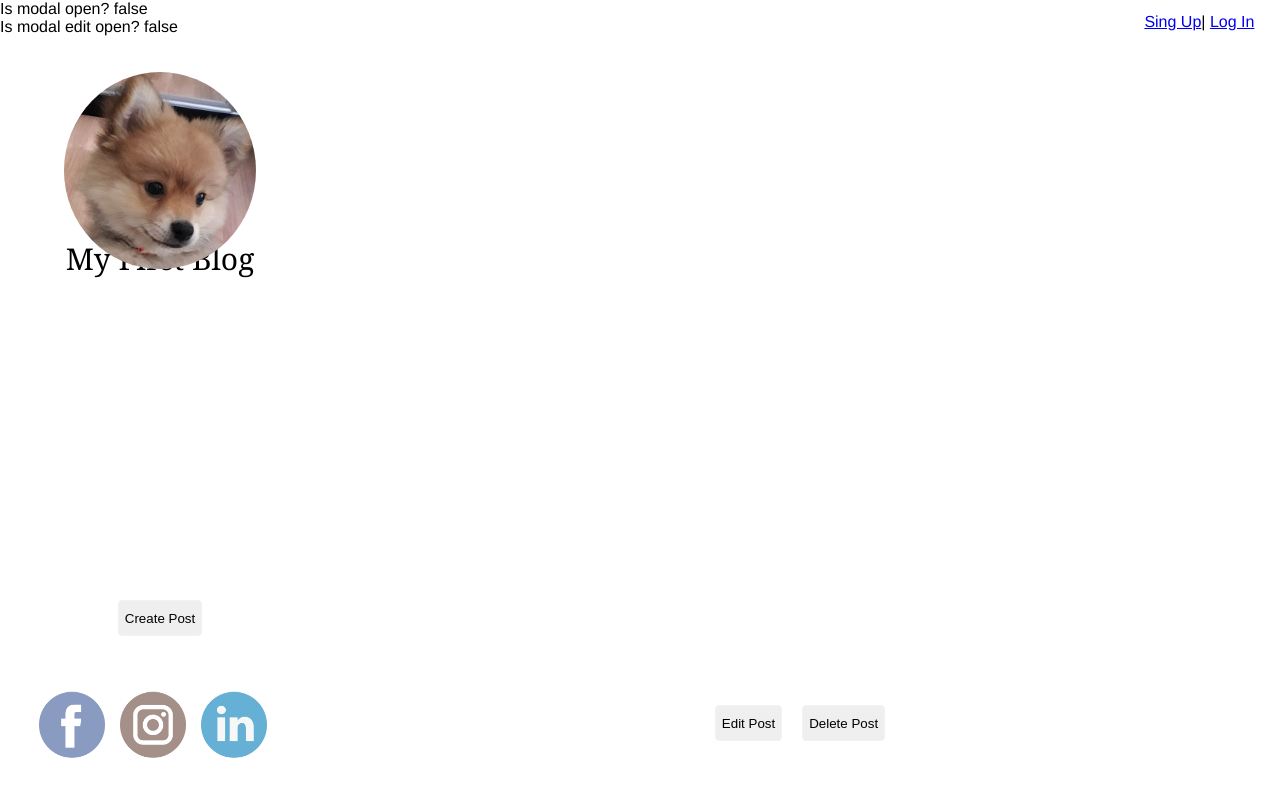
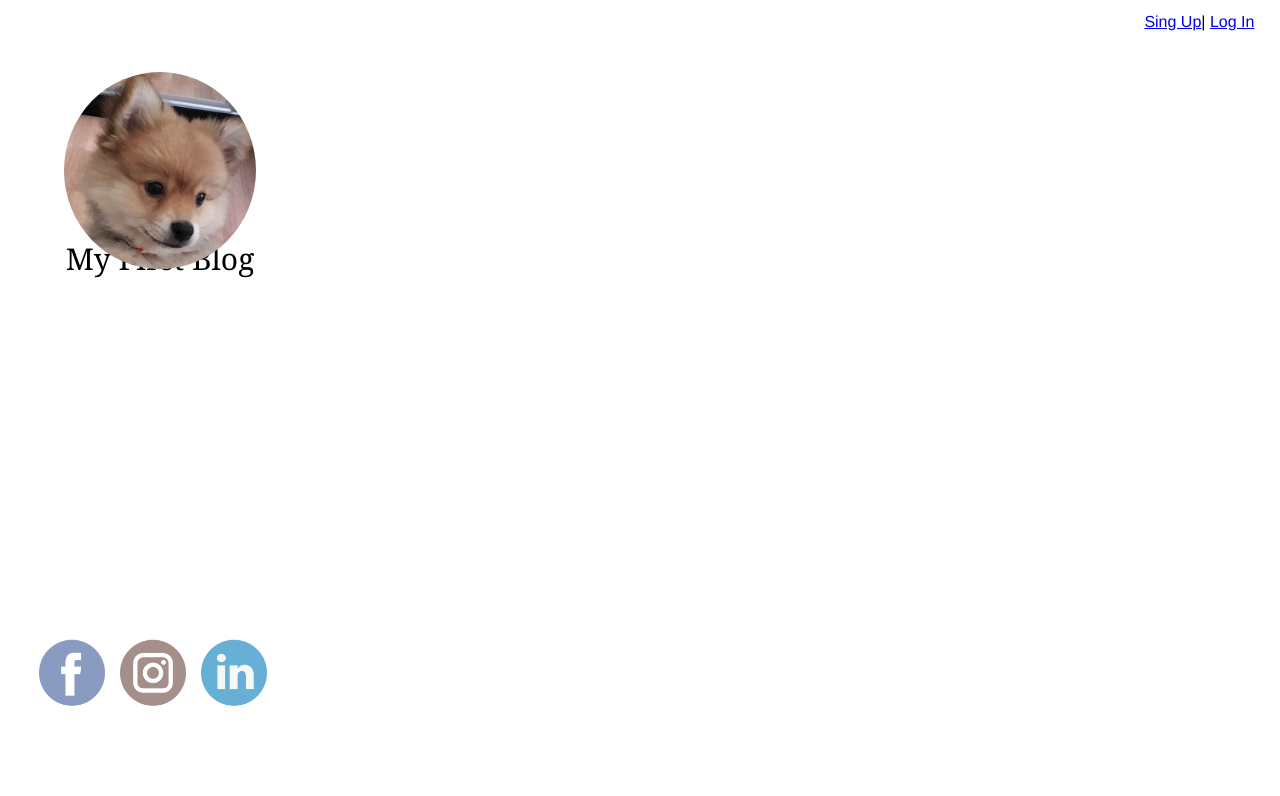
Before and after one commit to yumitanaka/My-first-blog_vue, a Vue app: page / in a window 1280 px wide. Shown: the top 796 px of the page. Built offline with nearby package versions, Linux system fonts and the light colour scheme.

Commit message:
Added renderização de titutlo e body quando null

```diff
--- a/src/components/Body.vue
+++ b/src/components/Body.vue
@@ -3,8 +3,6 @@
     <painel-esquerdo @open-modal="e=>this.$store.commit('setisModalOpen', e)" />
     <painel-direito @open-modal="e=>this.$store.commit('setisModalEditOpen', e)" />
   </div>
-  <div class="content">Is modal open? {{open}}</div>
-  <div class="content">Is modal edit open? {{openedit}}</div>
 </template>
 
 <script>
@@ -17,15 +15,7 @@ export default {
     PainelDireito,
   },
 
-  computed: {
-    open() {
-      return this.$store.state.modal.isModalOpen;
-    },
-
-    openedit() {
-      return this.$store.state.modal.isModalEditOpen;
-    },
-  },
+  computed: {},
 };
 </script>
 
--- a/src/components/Modal.vue
+++ b/src/components/Modal.vue
@@ -14,10 +14,10 @@
         />
         <textarea class="painel-input" v-model="inputData.body"
         placeholder="Enter Body Post"></textarea>
-        <div>{{posts}}</div>
       </div>
       <div class="btn-align">
-        <btn @click.prevent="save" :disabled="isDisabled" v-model="inputData.id">Save</btn>
+        <btn @click.prevent="save"
+        :disabled="isDisabled" v-model="inputData.id">Save</btn>
         <btn @click="$emit('close-modal', false); clear()" style="margin-left:21px">Cancel</btn>
       </div>
     </div>
@@ -52,26 +52,6 @@ export default {
     isDisabled() {
       return !this.inputData.title || !this.inputData.body;
     },
-
-    // titlePost: {
-    //   get() {
-    //     return this.$store.state.posts[0].title;
-    //   },
-    //   set(value) {
-    //     this.$store.commit('setNewPostTitle', { value, index: 0 });
-    //   },
-    // },
-
-    // contentPost: {
-    //   get() {
-    //     return this.$store.state.posts[0].body;
-    //   },
-    //   set(value) {
-    //     this.$store.commit('setNewPostContent', { value, index: 0 });
-    //   },
-    // },
-
-    // ...mapState(['posts']),
   },
 
   methods: {
--- a/src/components/ModalEdit.vue
+++ b/src/components/ModalEdit.vue
@@ -8,7 +8,6 @@
       <div class="content">
         <input class="titulo-input" type="text" v-model="posts[selectedPost].title" />
         <textarea class="painel-input" v-model="posts[selectedPost].body"></textarea>
-        <!-- <div>{{posts}}</div> -->
       </div>
       <div class="btn-align">
         <btn @click.prevent="save">Save</btn>
--- a/src/components/PainelDireito.vue
+++ b/src/components/PainelDireito.vue
@@ -1,15 +1,14 @@
 <template>
   <div class="painel-direito">
     <div class="div-texto-blog">
-      <div class="divTituloPost">{{posts[selectedPost]}}</div>
+      <div class="divTituloPost">{{postTitle}}</div>
     </div>
     <div class="div-conteudo">
-      <div class="div-cont">{{posts[selectedPost]}}</div>
+      <div class="div-cont">{{postBody}}</div>
     </div>
-    <div class="div-botao">
+    <div v-if="isSignedIn" class="div-botao">
       <button @click="$emit('open-modal', true), editPost" class="botao-edit">Edit Post</button>
       <button @click="deletePost(selectedPost)" class="botao-delete">Delete Post</button>
-      <!-- <div>selectedPost: [{{selectedPost}}]</div> -->
     </div>
   </div>
 </template>
@@ -17,12 +16,37 @@
 <script>
 export default {
   computed: {
+    isSignedIn() {
+      console.log('isSignedIn?', this.$store.state.auth.token);
+      return Boolean(this.$store.state.auth.token);
+    },
+
     posts() {
       return this.$store.state.posts;
     },
 
     selectedPost() {
       return this.$store.state.post.selectedPost - 1;
+    },
+
+    postTitle() {
+      const postTitle = this.$store.state.posts[
+        this.$store.state.post.selectedPost - 1
+      ];
+      if (postTitle) {
+        return postTitle.title;
+      }
+      return '';
+    },
+
+    postBody() {
+      const postBody = this.$store.state.posts[
+        this.$store.state.post.selectedPost - 1
+      ];
+      if (postBody) {
+        return postBody.body;
+      }
+      return '';
     },
   },
 
@@ -34,13 +58,8 @@ export default {
 
       for (let index = 0; index < posts.length; index += 1) {
         posts[index].id = index + 1;
-        console.log('index after delete', index);
       }
       console.log('POSTS: ', this.$store.state.posts);
-    },
-
-    editPost() {
-
     },
   },
 };
--- a/src/components/PainelEsquerdo.vue
+++ b/src/components/PainelEsquerdo.vue
@@ -15,7 +15,7 @@
       </div>
 
       <div>
-        <btn @click="$emit('open-modal', true)">Create Post</btn>
+        <btn v-if="isSignedIn" @click="$emit('open-modal', true)">Create Post</btn>
       </div>
       <div class="icones">
         <img src="../assets/facebook.png" class="icon" />
@@ -35,6 +35,10 @@ export default {
   },
 
   computed: {
+    isSignedIn() {
+      return Boolean(this.$store.state.auth.token);
+    },
+
     posts() {
       return this.$store.state.posts;
     },
@@ -48,7 +52,10 @@ export default {
     clickHandler(id) {
       // console.log('clickou', id);
       this.$store.commit('setSelectedPost', id);
-      console.log('setSelectedPost SelectedPost: ', this.$store.state.post.selectedPost);
+      console.log(
+        'setSelectedPost SelectedPost: ',
+        this.$store.state.post.selectedPost,
+      );
     },
   },
 };
--- a/src/store/index.js
+++ b/src/store/index.js
@@ -87,11 +87,6 @@ export default createStore({
     setSelectedPost(state, payload) {
       state.post.selectedPost = payload;
     },
-
-    // setNewId(state, payload) {
-    //   console.log('payload id: ', payload);
-    //   state.idPost.nextId = payload;
-    // },
   },
 
   actions: {
```
